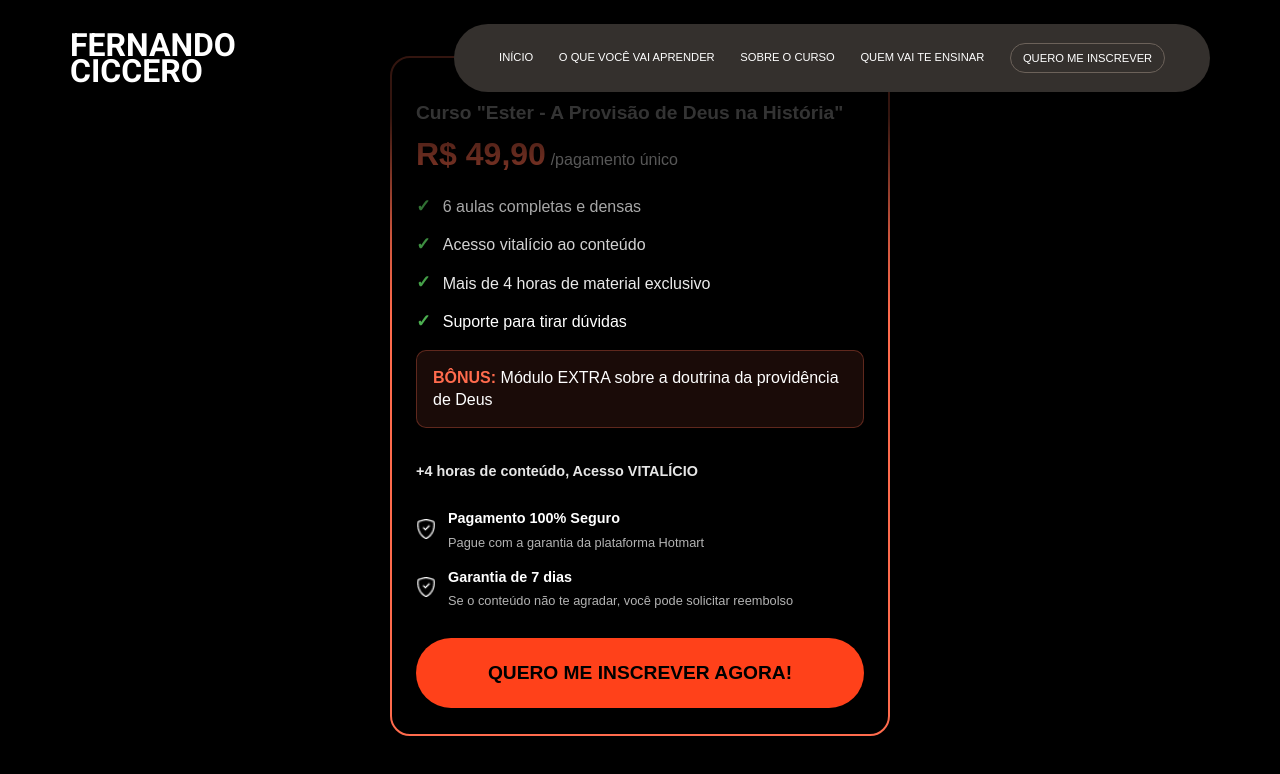
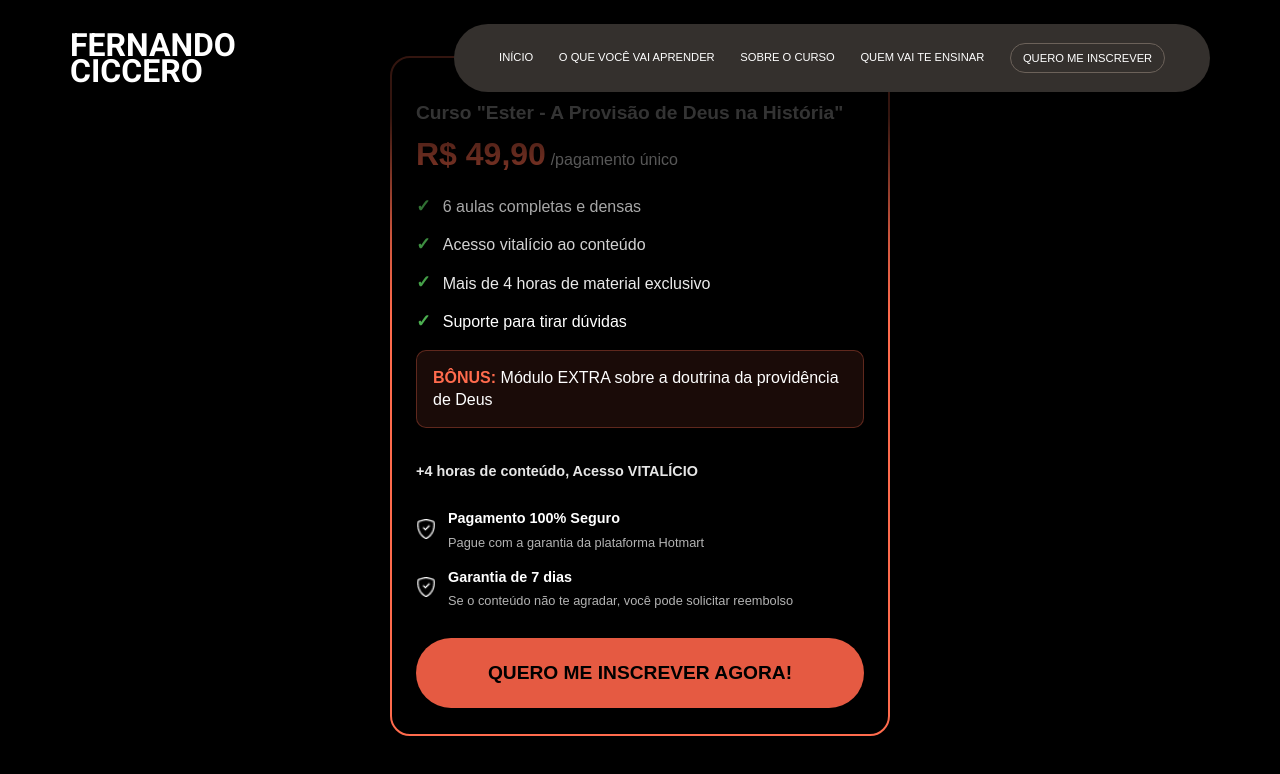
Before and after one commit to AlexIshikawa/lp-ester, a website built with Vite: page index.html in a window 1280 px wide. In both pictures the pointer is over the button "QUERO ME INSCREVER AGORA!". Shown: the part 4627-5401 px from the top of the page. Built offline with nearby package versions, Linux system fonts and the light colour scheme.

Commit message:
fix: remoção do darken

```diff
--- a/src/scss/main.scss
+++ b/src/scss/main.scss
@@ -1400,7 +1400,7 @@ body {
     white-space: nowrap;
 
     &:hover {
-      background: darken($primary, 10%);
+      background: #E55A42;
       transform: translateY(-2px);
     }
 
```
